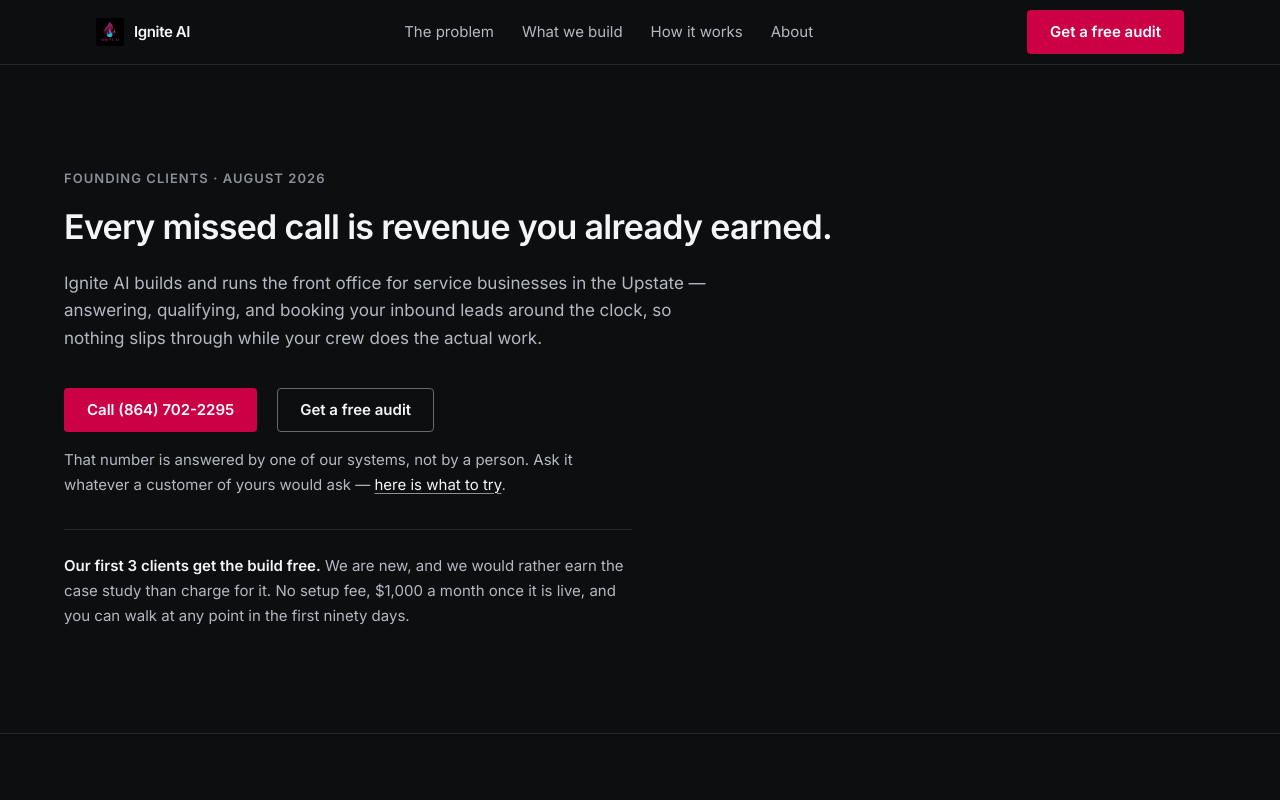
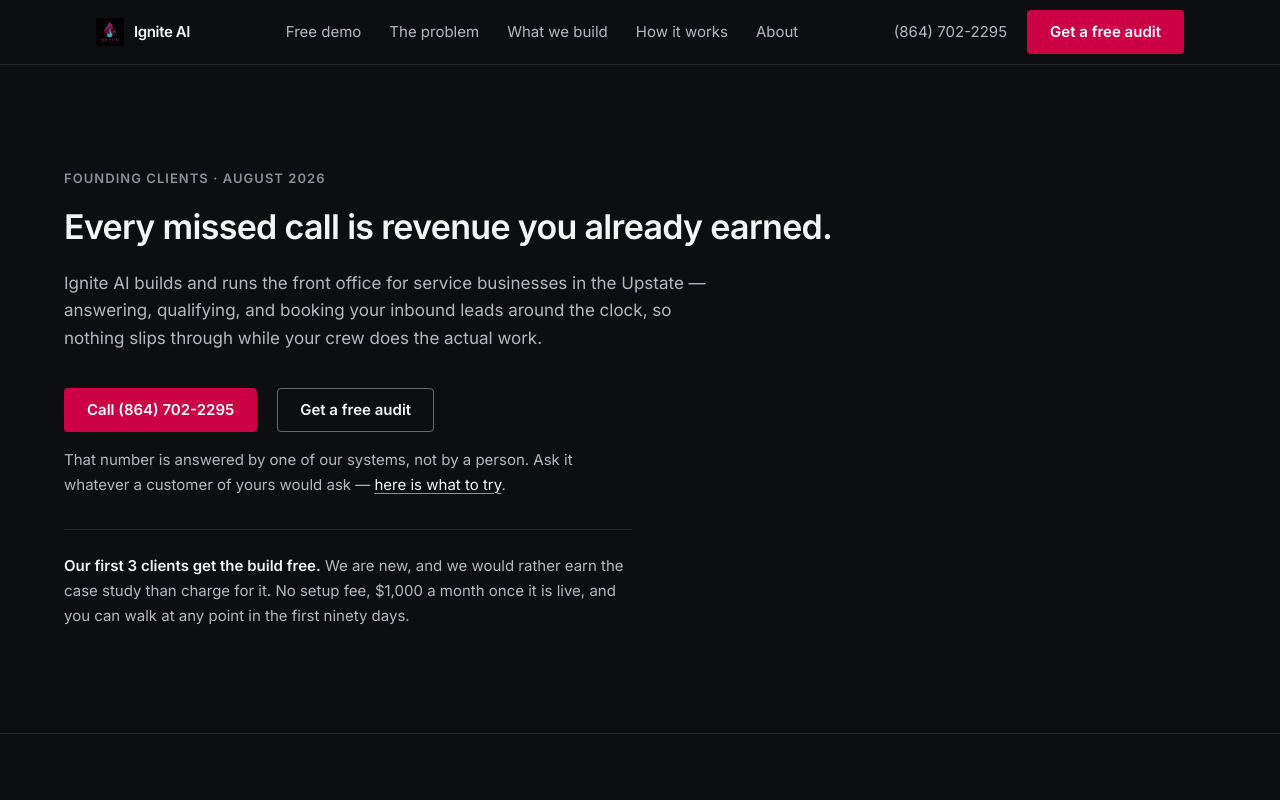
Before and after one commit to caibenjamin500-maker/ignite-ai-website, a Next.js app: page / in a window 1280 px wide. Shown: the top 800 px of the page. Built offline with nearby package versions, Linux system fonts and the light colour scheme.

Commit message:
Add phone and demo link to header and footer

```diff
--- a/src/components/SiteFooter.tsx
+++ b/src/components/SiteFooter.tsx
@@ -23,6 +23,11 @@
               {site.location}
             </p>
             <p className="mt-1 text-[14px]">
+              <a href={site.phoneHref} className="link link-block">
+                {site.phone}
+              </a>
+            </p>
+            <p className="text-[14px]">
               <a href={`mailto:${site.email}`} className="link link-block">
                 {site.email}
               </a>
@@ -38,6 +43,11 @@
                 Site
               </h2>
               <ul className="mt-3 space-y-2.5 text-[14px]">
+                <li>
+                  <a href="/demo" className="link link-block">
+                    Free demo
+                  </a>
+                </li>
                 <li>
                   <a href="/#problem" className="link link-block">
                     The problem
--- a/src/components/SiteHeader.tsx
+++ b/src/components/SiteHeader.tsx
@@ -2,8 +2,10 @@
 
 import { useEffect, useRef, useState } from "react";
 import Image from "next/image";
+import { site } from "@/lib/site";
 
 const NAV_LINKS = [
+  { href: "/demo", label: "Free demo" },
   { href: "/#problem", label: "The problem" },
   { href: "/#systems", label: "What we build" },
   { href: "/#process", label: "How it works" },
@@ -83,8 +85,20 @@
           </ul>
         </nav>
 
-        <a href="/#audit" className="btn btn-primary hidden md:inline-flex">
-          Get a free audit
+        <div className="hidden items-center gap-5 md:flex">
+          <a href={site.phoneHref} className="text-[15px] text-[var(--fg-2)] transition-colors hover:text-[var(--fg)]">
+            {site.phone}
+          </a>
+          <a href="/#audit" className="btn btn-primary">
+            Get a free audit
+          </a>
+        </div>
+
+        <a
+          href={site.phoneHref}
+          className="ml-auto mr-1 inline-flex h-11 items-center px-2 text-[15px] font-medium text-[var(--fg)] md:hidden"
+        >
+          Call
         </a>
 
         <button
@@ -142,6 +156,13 @@
             >
               Get a free audit
             </a>
+            <a
+              href={site.phoneHref}
+              onClick={() => setOpen(false)}
+              className="btn btn-secondary mt-3 w-full"
+            >
+              Call {site.phone}
+            </a>
           </nav>
         </div>
       )}
```
